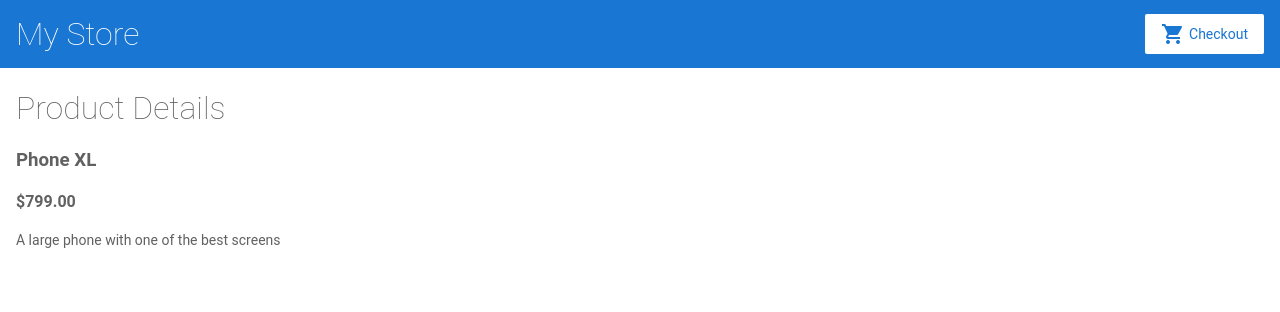
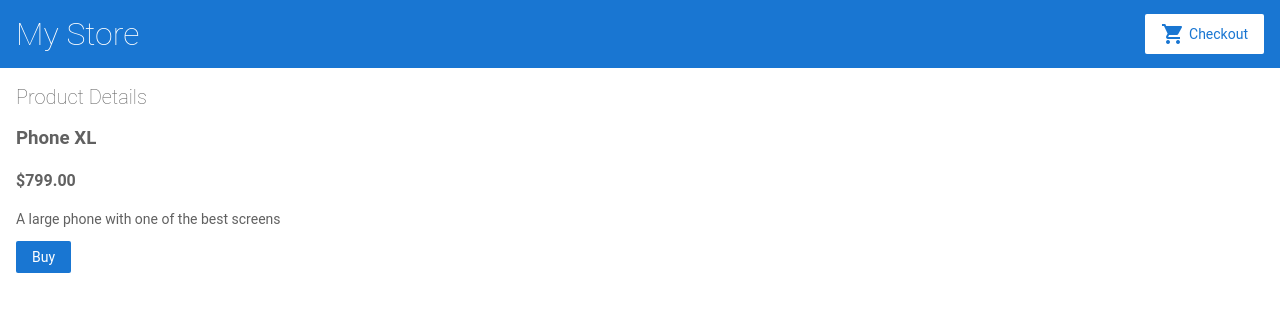
Before and after one commit to himanshu803/angular-practice, an Angular app: page /products/1 in a window 1280 px wide. Shown: the top 312 px of the page. Built offline with nearby package versions, Linux system fonts and the light colour scheme.

Commit message:
4 files modified, 1 added

```diff
--- a/src/app/app.module.ts
+++ b/src/app/app.module.ts
@@ -8,6 +8,7 @@ import { TopBarComponent } from './top-bar/top-bar.component';
 import { ProductListComponent } from './product-list/product-list.component';
 import { ProductAlertsComponent } from './product-alerts/product-alerts.component';
 import { ProductDetailsComponent } from './product-details/product-details.component';
+import { CartService } from './cart.service';
 
 @NgModule({
   imports: [
@@ -25,7 +26,8 @@ import { ProductDetailsComponent } from './product-details/product-details.compo
     ProductAlertsComponent,
     ProductDetailsComponent
   ],
-  bootstrap: [AppComponent]
+  bootstrap: [AppComponent],
+  providers: [CartService]
 })
 export class AppModule {}
 
--- /dev/null
+++ b/src/app/cart.service.ts
@@ -0,0 +1,21 @@
+import { Injectable } from '@angular/core';
+import { Product } from './products';
+
+@Injectable()
+export class CartService {
+  items: Product[] = [];
+  constructor() {}
+
+  addToCart(product: Product) {
+    this.items.push(product);
+  }
+
+  getItems() {
+    return this.items;
+  }
+
+  clearCart() {
+    this.items = [];
+    return this.items;
+  }
+}
--- a/src/app/product-details/product-details.component.html
+++ b/src/app/product-details/product-details.component.html
@@ -1,6 +1,7 @@
-<h1>Product Details</h1>
+<h2>Product Details</h2>
 <div *ngIf="product">
   <h3>{{product.name}}</h3>
   <h4>{{product.price | currency}}</h4>
   <p>{{product.description}}</p>
+  <button (click)="addToCart(product)">Buy</button>
 </div>
--- a/src/app/product-details/product-details.component.ts
+++ b/src/app/product-details/product-details.component.ts
@@ -1,5 +1,6 @@
 import { Component, OnInit } from '@angular/core';
 import { ActivatedRoute } from '@angular/router';
+import { CartService } from '../cart.service';
 import { Product, products } from '../products';
 
 @Component({
@@ -9,7 +10,15 @@ import { Product, products } from '../products';
 })
 export class ProductDetailsComponent implements OnInit {
   product: Product | undefined;
-  constructor(private route: ActivatedRoute) {}
+  constructor(
+    private route: ActivatedRoute,
+    private cartService: CartService
+  ) {}
+
+  addToCart(product: Product) {
+    this.cartService.addToCart(product);
+    window.alert('Your product has been added to the cart!');
+  }
 
   ngOnInit() {
     const routeParams = this.route.snapshot.paramMap;
--- a/src/app/product-list/product-list.component.ts
+++ b/src/app/product-list/product-list.component.ts
@@ -19,7 +19,6 @@ export class ProductListComponent {
   }
 }
 
-
 /*
 Copyright Google LLC. All Rights Reserved.
 Use of this source code is governed by an MIT-style license that
```
